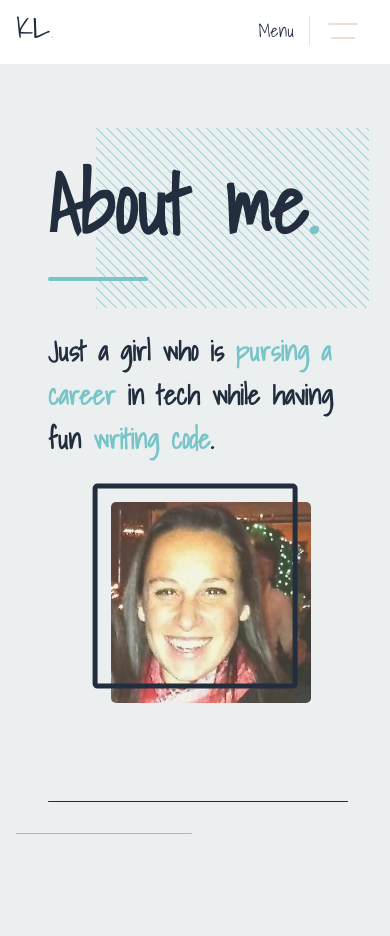
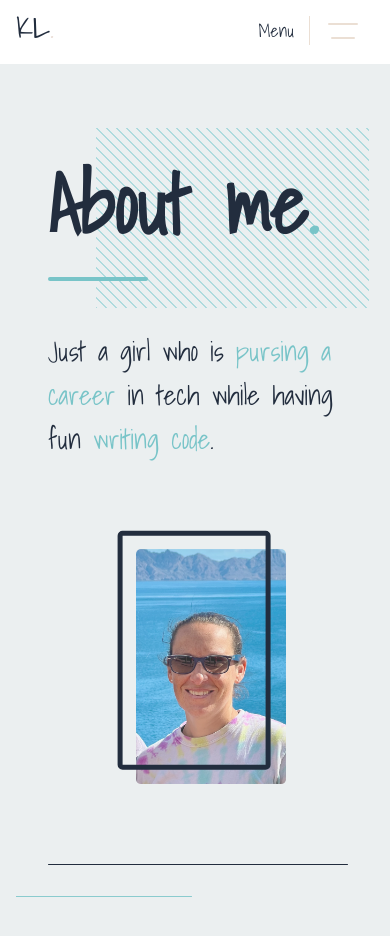
Before and after one commit to kattlaw/katlaw-portfolio, a React (Create React App) app: page /about in a window 390 px wide. Shown: the top 936 px of the page. Built offline with nearby package versions, Linux system fonts and the light colour scheme.

Commit message:
redesign about image and positions

```diff
--- a/src/components/About/About.js
+++ b/src/components/About/About.js
@@ -3,7 +3,8 @@ import { useEffect } from 'react';
 import snorkel from '../../assets/images/snorkel.jpeg';
 import { gsap } from 'gsap';
 import { ScrollTrigger } from 'gsap/ScrollTrigger';
-import me from '../../assets/images/me.jpeg';
+import me from '../../assets/images/inbaja.jpeg';
+
 
 gsap.registerPlugin(ScrollTrigger);
 
@@ -121,12 +122,13 @@ const About = () => {
             <div className="heading-background"></div>
             <h1 className="about-heading">About me<span style={{color: "#78c4c8"}}>.</span></h1>
             <div className="heading-line"></div>
-            <h2 className="about-info">Just a girl who is <span style={{color: "#78c4c8"}}> pursing a career </span> in tech while having fun<span style={{color: "#78c4c8"}}> writing code</span>.</h2>
+            <div className="about-info">Just a girl who is <span style={{color: "#78c4c8"}}> pursing a career </span> in tech while having fun<span style={{color: "#78c4c8"}}> writing code</span>.</div>
             <div className="about-image">
-                <img src={me} alt="female avatar"/>
+               <img src={me} alt="katherine in Baja" />
 
             </div>
             <div className="info-container">
+
                 <div className="info-one"></div>
                 <div className="info-two"></div>
                 <div className="scroll-down">Scroll
--- a/src/components/About/about.css
+++ b/src/components/About/about.css
@@ -49,10 +49,10 @@
 }
 
 .about-image {
-    margin-top: 4rem;
-    margin-left: -1rem;
+    margin-top: 15rem;
+    margin-left: 5rem;
     display: inline-block;
-    width: 200px;
+    width: 150px;
     z-index: 1;
     position: absolute;
     transform: translate3D(0);
@@ -63,8 +63,8 @@
 .about-image::before {
     content: "";
     display: block;
-    width: 195px;
-    height: 195px;
+    width: 143px;
+    height: 229px;
     background: transparent;
     position: absolute;
     transform: translateX(-1.15rem) translateY(-1.15rem);
@@ -144,16 +144,16 @@
 
 .scroll-down {
     grid-area: 1/1;
-    place-self: center;
+    position: fixed;
+    position: absolute;
+    right: 40px;
     font-family: 'Shadows Into Light', sans-serif;
     letter-spacing: 4px;
-    margin-top: -30rem;
-    margin-left: 35rem;
     padding-top: 3rem;
 }
 
 .scroll-line {
-    height: 250px;
+    height: 200px;
     border-left: 1px solid #222d3e;
     place-self: center;
     margin-left: 1.5rem;
@@ -207,24 +207,24 @@
 @media only screen and (min-width: 576px) and (max-width: 850px) {
 
     .about-image {
-        margin-left: -3rem;
+        margin-left: 1rem;
+        margin-top: 5rem;
     }
 
     .info-one {
         margin-left: 2rem;
-        margin-top: 2rem;
+        margin-top: 4rem;
     }
 
     .info-two {
         margin-left: 5rem;
-        margin-top: 4rem;
+        margin-top: 6rem;
     }
 
 
     .scroll-down {
         grid-area: 1/1;
-        margin-top: -20rem;
-        margin-left: 20rem;
+        margin-top: 8rem;
     }
 
     .scroll-line {
@@ -270,37 +270,28 @@
         margin-top: 3rem;
         width: 80%;
         margin-bottom: 1rem;
+        display: block;
     }
 
-    .about-info h2 {
-        margin-bottom: 1rem;
-    }
-
-
     .about-image {
-        width: 200px;
-        position: absolute;
+        width: 150px;
+        position: relative;
         top: 50%;
-        left: 0;
-        bottom: 0;
-        right: 0;
-        margin: auto;
-        margin-top: 3rem;
-        margin-bottom: 1rem;
+        left: 50%;
+        transform: translate(-50%, -50%);
+        margin-left: 0;
+        margin-top: 12rem;
     }
 
     .about-image img {
         border-radius: 5px;
         opacity: .8;
-        margin: 0 auto;
-
     }
 
     .info-container {
         width: 100%;
         margin: 1rem;
-        margin-top: 12rem;
-
+        margin-top: -15rem;
     }
 
     .info-one {
@@ -315,12 +306,12 @@
 
     .scroll-down {
         grid-area: 1/1;
-        margin-top: -28rem;
+        margin-top: 10rem;
         margin-left: 15rem;
     }
 
     .scroll-line {
-        height: 250px;
+        height: 210px;
     }
 
     .info-text {
--- a/src/components/Resume/Resume.js
+++ b/src/components/Resume/Resume.js
@@ -216,31 +216,24 @@ const Resume = () => {
                 </div>
                 <div className="container-left">
                     <div className="content">
-                        <h2>2019</h2>
-                        <h3>Frederick, MD</h3>
-                        <p><span>Earned</span> a prestigious <span>certification from the National Strength and Conditioning Association</span> as a Certified Strength and Conditioning Coach (CSCS).</p>
-                    </div>
-                </div>
-                <div className="container-right">
-                    <div className="content">
                         <h2>2019 - 2020</h2>
                         <h3>Washington, D.C.</h3>
                         <p><span>Personal Trainer</span> and <span>exercise program prescriber</span> at One to One Fitness.</p>
                     </div>
                 </div>
-                <div className="container-left">
+                <div className="container-right">
                     <div className="content">
                         <h2>January 2022</h2>
                         <p>Started on a <span>new journey</span> towards a <span>career in tech</span>, and began coding bootcamp classes at <span>NuCamp</span>.</p>
                     </div>
                 </div>
-                <div className="container-right">
+                <div className="container-left">
                     <div className="content">
                         <h2>July 2022</h2>
                         <p><span>Graduated </span>from NuCamp's <span>Full Stack Web and Mobile Development</span> bootcamp.</p>
                     </div>
                 </div>
-                <div className="container-left">
+                <div className="container-right">
                      <div className="content">
                         <h2>July 2022 - Present</h2>
                         <p>Coding, <span>learning</span>, coding, <span>building</span>, coding, <span>developing</span>. Seeking an opportunity for a full-time role as a Web Developer. </p>
```
